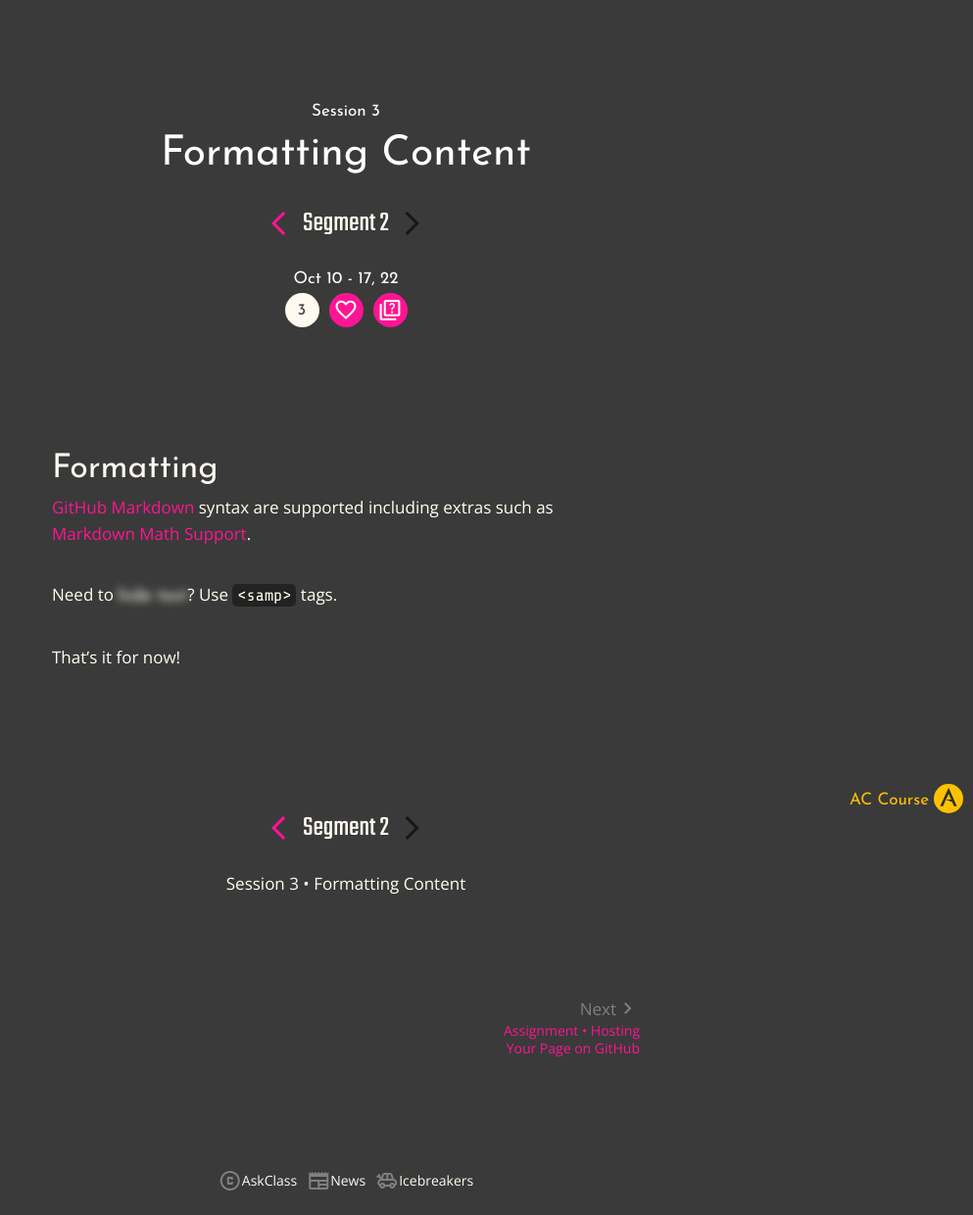
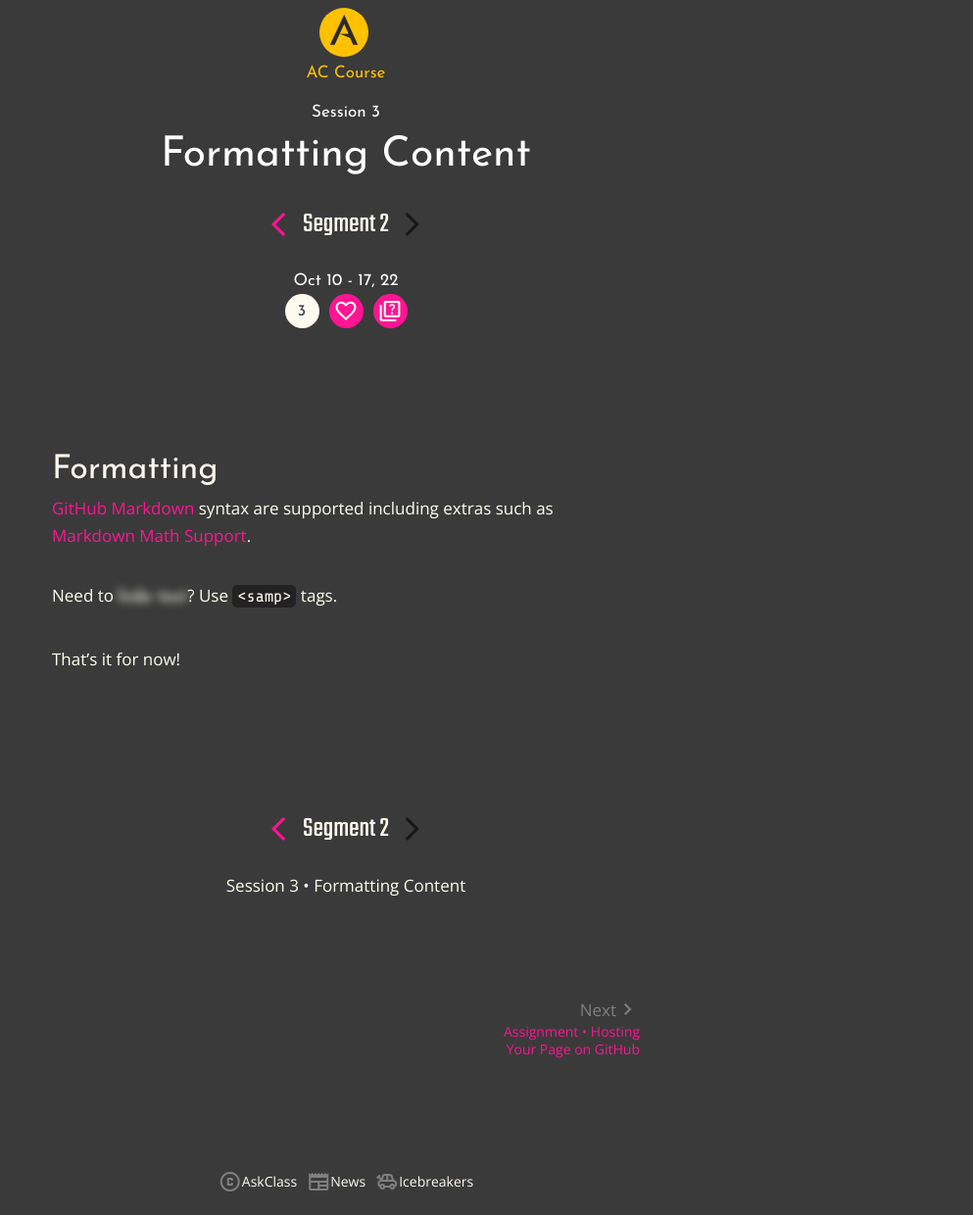
Before and after one commit to beAuthentic/askclass-course-theme, a Jekyll site: the page built from content/_session/session-03.md, in a window 1280 px wide. Shown: the whole page at 98% size, without its empty margins (287-1280 px from the left). Built offline with Jekyll 4.4.1, drawn with Linux system fonts in a browser that asks for light colours.

Commit message:
style(logo): Static logo starts in the middle

```diff
--- a/_includes/session/header.html
+++ b/_includes/session/header.html
@@ -1,4 +1,4 @@
-<section class="center-align special spacer">
+<section class="center-align special">
   {%- if session_data.header -%}
     <div>{{ session_data.header }}</div>
   {%- endif -%}
--- a/_layouts/session.html
+++ b/_layouts/session.html
@@ -6,7 +6,7 @@
 <html lang="en">
   {% include header.html %}
   <body>
-    {% include logo_static.html size=30 height=30 %}
+    {% include logo_static.html size=50 height=50 %}
     {% include session/header.html %}
 
     <section class="center-align spacer content">
--- a/_sass/_base.scss
+++ b/_sass/_base.scss
@@ -151,17 +151,29 @@
 .course-id {
   @include align-middle();
   font-family: var(--font-special);
-  flex-direction: row-reverse;
-  position: fixed;
-  top: 5px;
-  right: 5px;
+  flex-direction: column;
   a {
     color: var(--color-theme);
     display: flex;
-    margin-left: 5px;
+    margin: 0 5px;
   }
   & a:nth-child(2) {
-    margin-top: 3px;
+    margin: 3px 0;
+  }
+  &.fixed {
+    flex-direction: row-reverse;
+    position: fixed;
+    right: 5px;
+    top: 5px;
+    opacity: 0.8;
+    img {
+      transform: scale(0.6);
+    }
+    &.bottom {
+      opacity: 1;
+      bottom: 70px;
+      top: unset;
+    }
   }
 }
 
```
Also changed, not shown: _includes/logo_static.html (+5 -6 lines).
